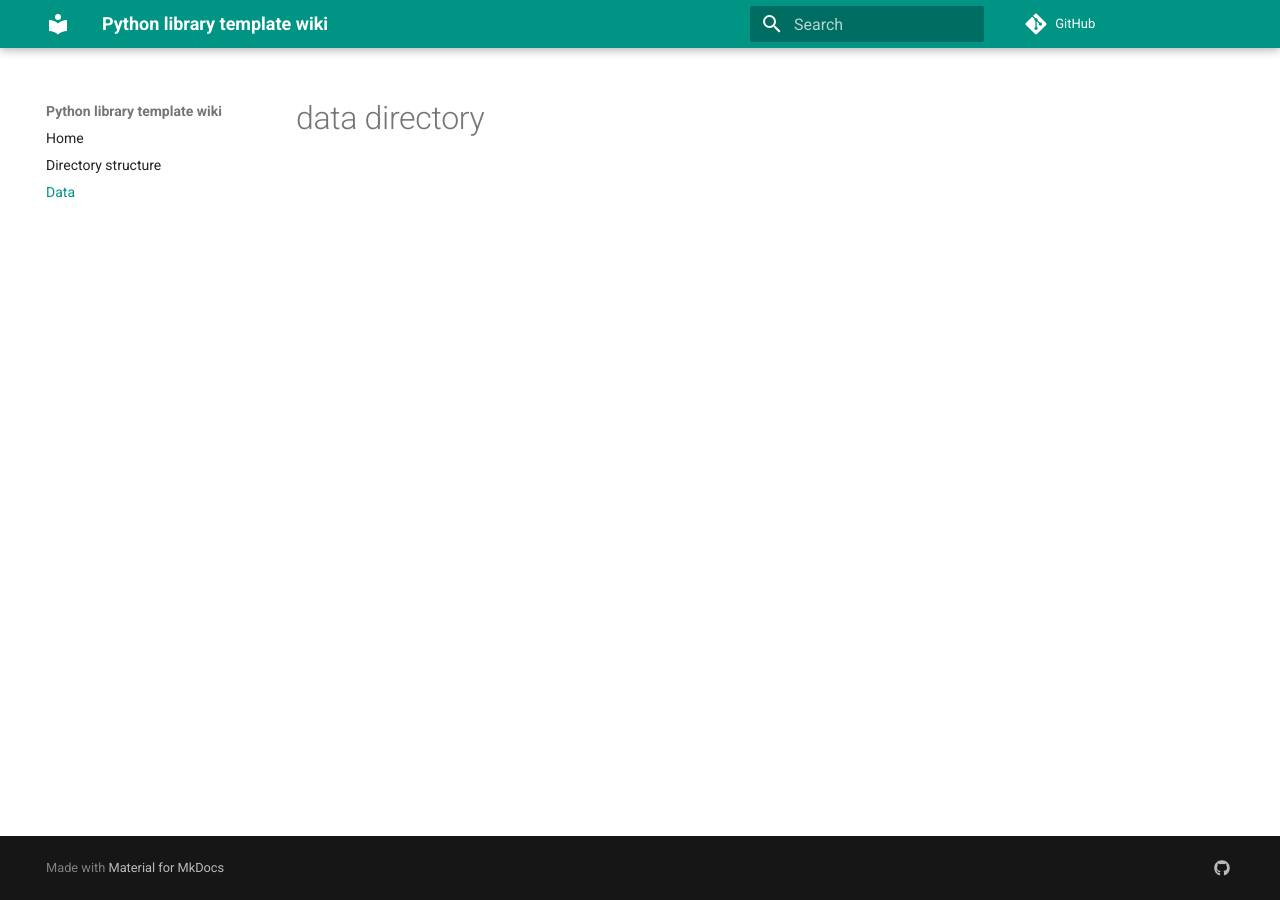
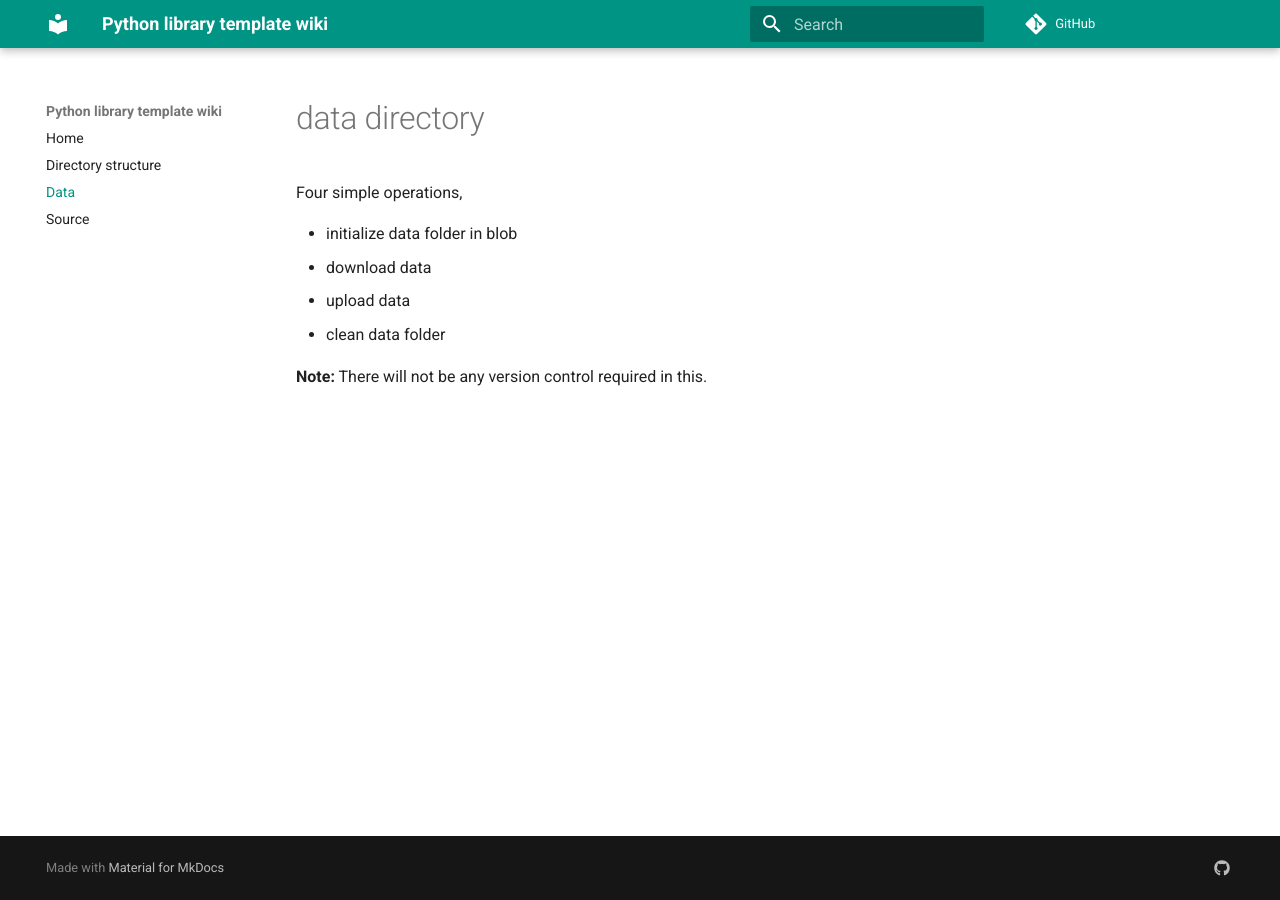
Before and after one commit to pandalearnstocode/python-library-template, an MkDocs documentation site: the page built from wiki_source/data.md, in a window 1280 px wide. Built offline with MkDocs 1.6.1 and Material for MkDocs 9.7.7, drawn with Linux system fonts in a browser that asks for light colours; nearby versions of some CDN libraries; library files that are not in the unit come from our copies; comment, search, counter and statistics services are not loaded.

Commit message:
docs: adding content about the source folder.

```diff
--- a/mkdocs.yml
+++ b/mkdocs.yml
@@ -7,6 +7,7 @@ nav:
     - Home: index.md
     - Directory structure: dir_str.md
     - Data: data.md
+    - Source: source.md
 theme:
   name: 'material'
   language: 'en'
--- a/wiki_source/data.md
+++ b/wiki_source/data.md
@@ -1 +1,10 @@
 # data directory
+
+Four simple operations,
+
+* initialize data folder in blob
+* download data
+* upload data
+* clean data folder
+
+__Note:__ There will not be any version control required in this.
```
Also changed, not shown: wiki_source/source.md (added, +17 -0 lines).
